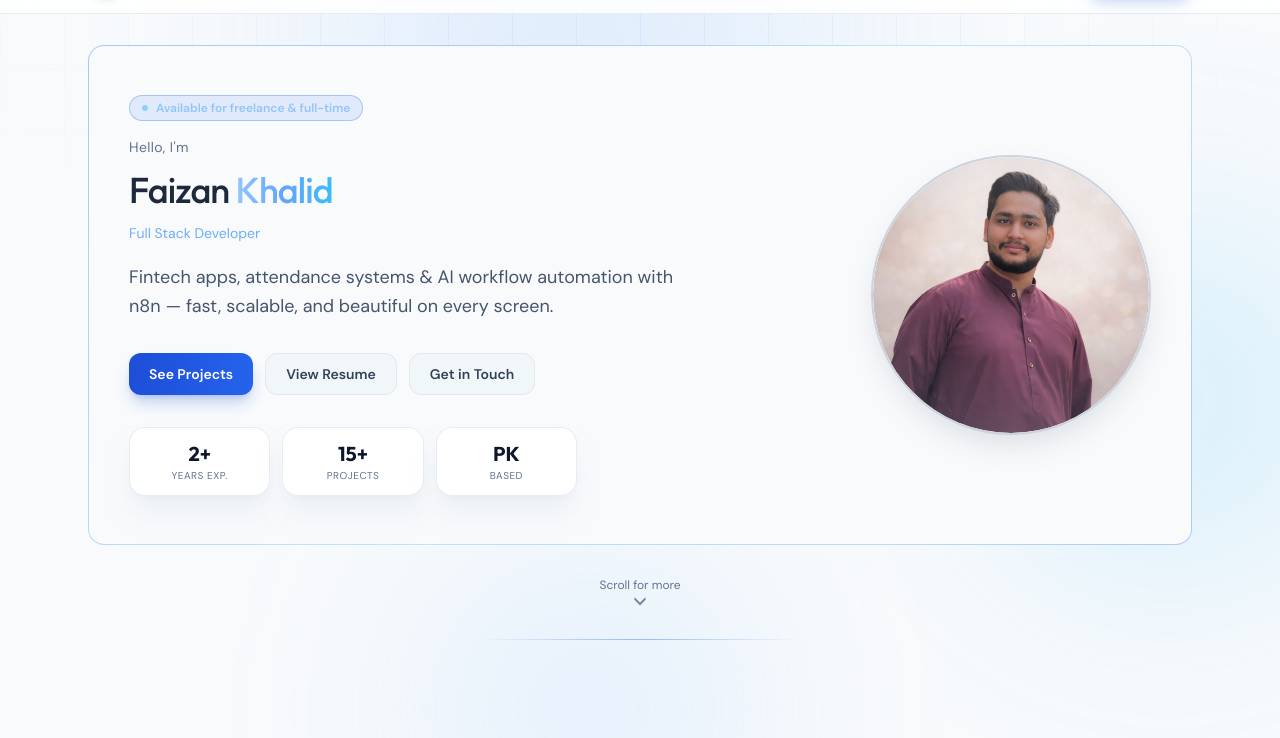
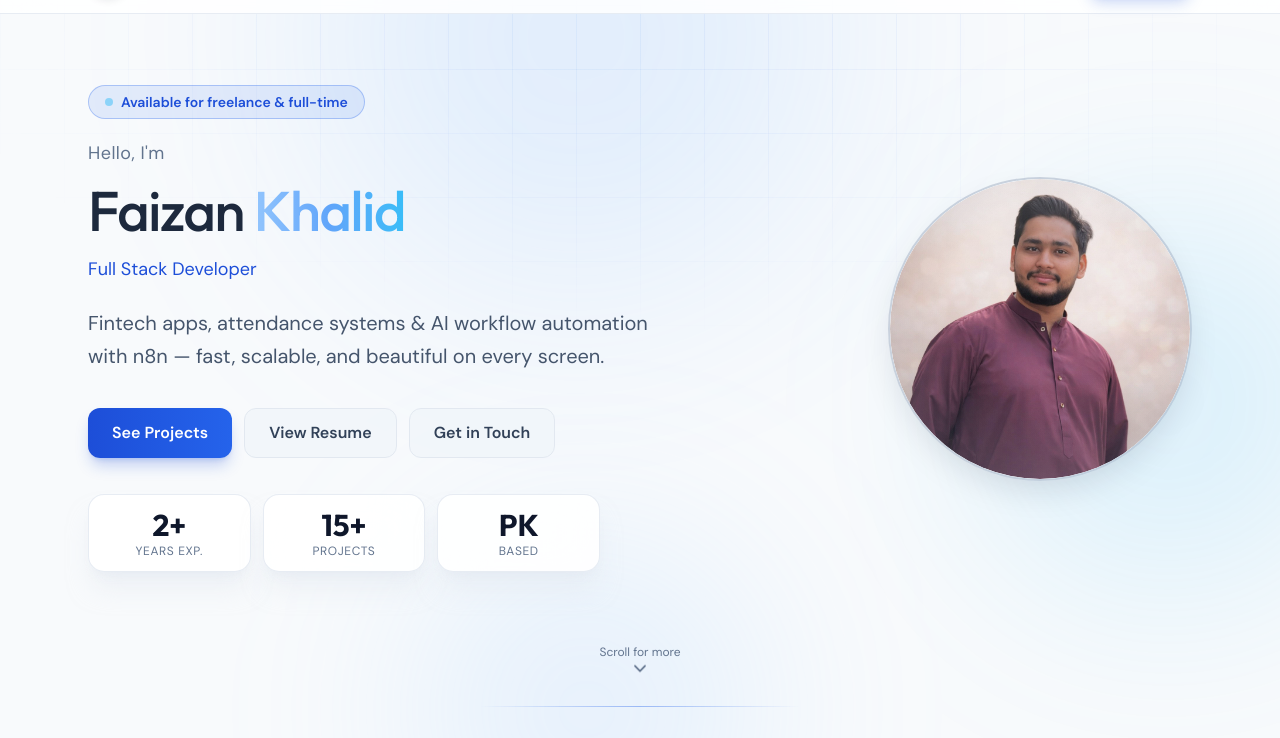
Before and after one commit to faizankhalid1234/portfolio-faizan, a website: page index.html in a window 1280 px wide. Shown: the part 59-797 px from the top of the page. Drawn offline with nearby package versions, Linux system fonts and the light colour scheme.

Commit message:
Open hero layout by removing the card frame and enlarging typography.
Co-authored-by: Cursor <cursoragent@cursor.com>

```diff
--- a/index.html
+++ b/index.html
@@ -139,16 +139,15 @@
   <main class="mx-auto max-w-6xl px-4 pt-4 pb-28 md:px-6 md:pt-20 md:pb-16">
 
       <!-- Hero -->
-      <section id="home" class="page-section" data-section="home">
-          <div class="gradient-border">
-            <div class="gradient-border-inner px-6 py-10 sm:px-10 sm:py-12">
-              <div class="hero-grid grid items-center gap-8 lg:grid-cols-[1.15fr_0.85fr] lg:gap-10">
+      <section id="home" class="page-section hero-section" data-section="home">
+          <div class="hero-open">
+              <div class="hero-grid grid items-center gap-10 lg:grid-cols-[1.15fr_0.85fr] lg:gap-14">
                 <div class="hero-content order-2 lg:order-1">
-                  <span class="mb-4 inline-flex items-center gap-2 rounded-full border border-brand-500/30 bg-brand-500/10 px-3 py-1 text-xs font-semibold text-brand-300">
-                    <span class="h-1.5 w-1.5 animate-pulse rounded-full bg-accent-sky"></span>
+                  <span class="hero-badge mb-5 inline-flex items-center gap-2 rounded-full border border-brand-500/30 bg-brand-500/10 px-4 py-1.5 text-sm font-semibold text-brand-600 dark:text-brand-300">
+                    <span class="h-2 w-2 animate-pulse rounded-full bg-accent-sky"></span>
                     Available for freelance & full-time
                   </span>
-                  <div class="hero-name-block mb-5">
+                  <div class="hero-name-block mb-6">
                     <p class="hero-greeting">Hello, I'm</p>
                     <h1 class="hero-name" aria-label="Faizan Khalid">
                       <span class="hero-name__first">Faizan</span>
@@ -156,26 +155,26 @@
                     </h1>
                     <p class="hero-role">Full Stack Developer</p>
                   </div>
-                  <p class="mb-8 max-w-xl text-base leading-relaxed text-body sm:text-lg">
+                  <p class="hero-bio mb-9 max-w-2xl text-lg leading-relaxed text-body sm:text-xl">
                     Fintech apps, attendance systems & AI workflow automation with n8n — fast, scalable, and beautiful on every screen.
                   </p>
-                  <div class="mb-8 flex flex-wrap gap-3">
+                  <div class="hero-actions mb-9 flex flex-wrap gap-3">
                     <a href="#projects" class="btn-primary section-link" data-section="projects">See Projects</a>
                     <a href="#resume" class="btn-ghost section-link" data-section="resume">View Resume</a>
                     <a href="#contact" class="btn-ghost section-link" data-section="contact">Get in Touch</a>
                   </div>
-                  <div class="grid grid-cols-3 gap-3 sm:max-w-md">
-                    <div class="stat-card">
-                      <p class="font-display text-xl font-bold text-heading">2+</p>
-                      <p class="text-[10px] uppercase tracking-wider text-muted">Years Exp.</p>
+                  <div class="hero-stats grid grid-cols-3 gap-3 sm:max-w-lg">
+                    <div class="stat-card stat-card--open">
+                      <p class="font-display text-2xl font-bold text-heading sm:text-3xl">2+</p>
+                      <p class="text-xs uppercase tracking-wider text-muted">Years Exp.</p>
                     </div>
-                    <div class="stat-card">
-                      <p class="font-display text-xl font-bold text-heading">15+</p>
-                      <p class="text-[10px] uppercase tracking-wider text-muted">Projects</p>
+                    <div class="stat-card stat-card--open">
+                      <p class="font-display text-2xl font-bold text-heading sm:text-3xl">15+</p>
+                      <p class="text-xs uppercase tracking-wider text-muted">Projects</p>
                     </div>
-                    <div class="stat-card">
-                      <p class="font-display text-xl font-bold text-heading">PK</p>
-                      <p class="text-[10px] uppercase tracking-wider text-muted">Based</p>
+                    <div class="stat-card stat-card--open">
+                      <p class="font-display text-2xl font-bold text-heading sm:text-3xl">PK</p>
+                      <p class="text-xs uppercase tracking-wider text-muted">Based</p>
                     </div>
                   </div>
                 </div>
@@ -185,7 +184,6 @@
                   </figure>
                 </div>
               </div>
-            </div>
           </div>
         <a href="#about" class="section-link mt-8 flex flex-col items-center gap-1 text-xs text-muted transition hover:text-brand-400" data-section="about">
           <span>Scroll for more</span>
--- a/src/input.css
+++ b/src/input.css
@@ -152,19 +152,27 @@
     @apply bg-gradient-to-r from-brand-400 via-brand-300 to-accent-light bg-clip-text text-transparent;
   }
 
+  .hero-section {
+    @apply pt-2 md:pt-4;
+  }
+
+  .hero-open {
+    @apply relative py-6 sm:py-8 lg:py-10;
+  }
+
   .hero-name-block {
-    @apply mb-1 max-w-xl;
+    @apply mb-1 max-w-2xl;
   }
 
   .hero-greeting {
-    @apply mb-2 text-sm font-normal tracking-wide text-slate-500;
+    @apply mb-3 text-base font-normal tracking-wide text-slate-500 sm:text-lg;
     @apply dark:text-zinc-500;
     font-family: var(--font-body);
   }
 
   .hero-name {
     font-family: var(--font-display);
-    @apply text-[1.75rem] leading-snug font-medium tracking-tight text-slate-900 sm:text-[2rem] lg:text-[2.25rem];
+    @apply text-[2.25rem] leading-[1.15] font-medium tracking-tight text-slate-900 sm:text-[2.75rem] lg:text-[3.25rem] xl:text-[3.5rem];
     @apply dark:text-white;
   }
 
@@ -177,7 +185,22 @@
   }
 
   .hero-role {
-    @apply mt-2 text-sm font-normal text-brand-400/90;
+    @apply mt-3 text-base font-normal text-brand-600 sm:text-lg;
+    @apply dark:text-brand-400/90;
+  }
+
+  .hero-bio {
+    @apply text-slate-600 dark:text-zinc-400;
+  }
+
+  .hero-actions .btn-primary,
+  .hero-actions .btn-ghost {
+    @apply px-6 py-3 text-base;
+  }
+
+  .stat-card--open {
+    @apply border-slate-200/60 bg-white/50 shadow-md shadow-slate-200/40;
+    @apply dark:border-white/[0.06] dark:bg-white/[0.03] dark:shadow-black/20;
   }
 
   .gradient-border {
@@ -338,8 +361,8 @@
 
   .hero-avatar {
     @apply relative mx-auto shrink-0 overflow-hidden rounded-full lg:mx-0 lg:ml-auto;
-    width: clamp(8.75rem, 30vw, 17.5rem);
-    height: clamp(8.75rem, 30vw, 17.5rem);
+    width: clamp(10rem, 32vw, 19rem);
+    height: clamp(10rem, 32vw, 19rem);
     border: 2px solid rgba(148, 163, 184, 0.45);
     box-shadow: 0 14px 36px -10px rgba(15, 23, 42, 0.15);
     contain: layout style paint;
```
Also changed, not shown: assets/css/tailwind.css.
